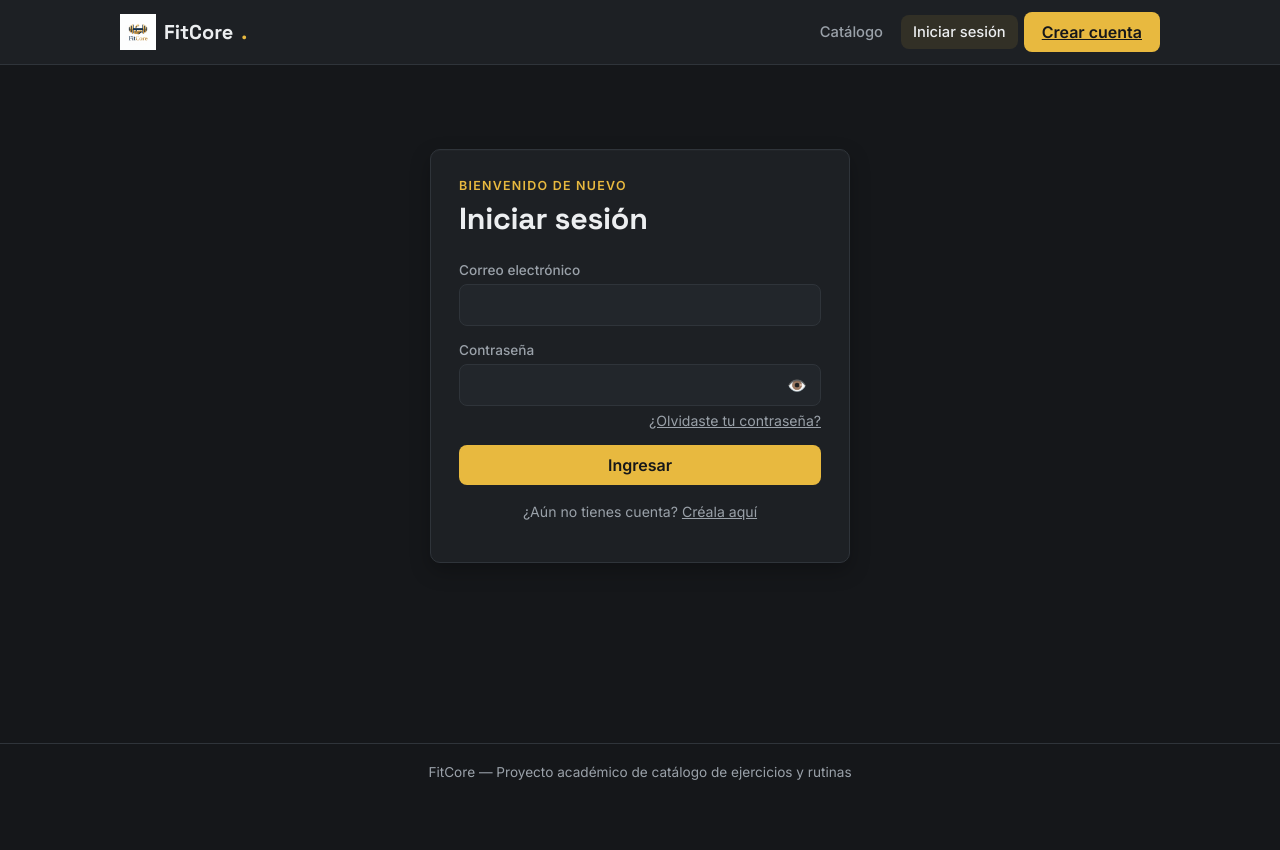
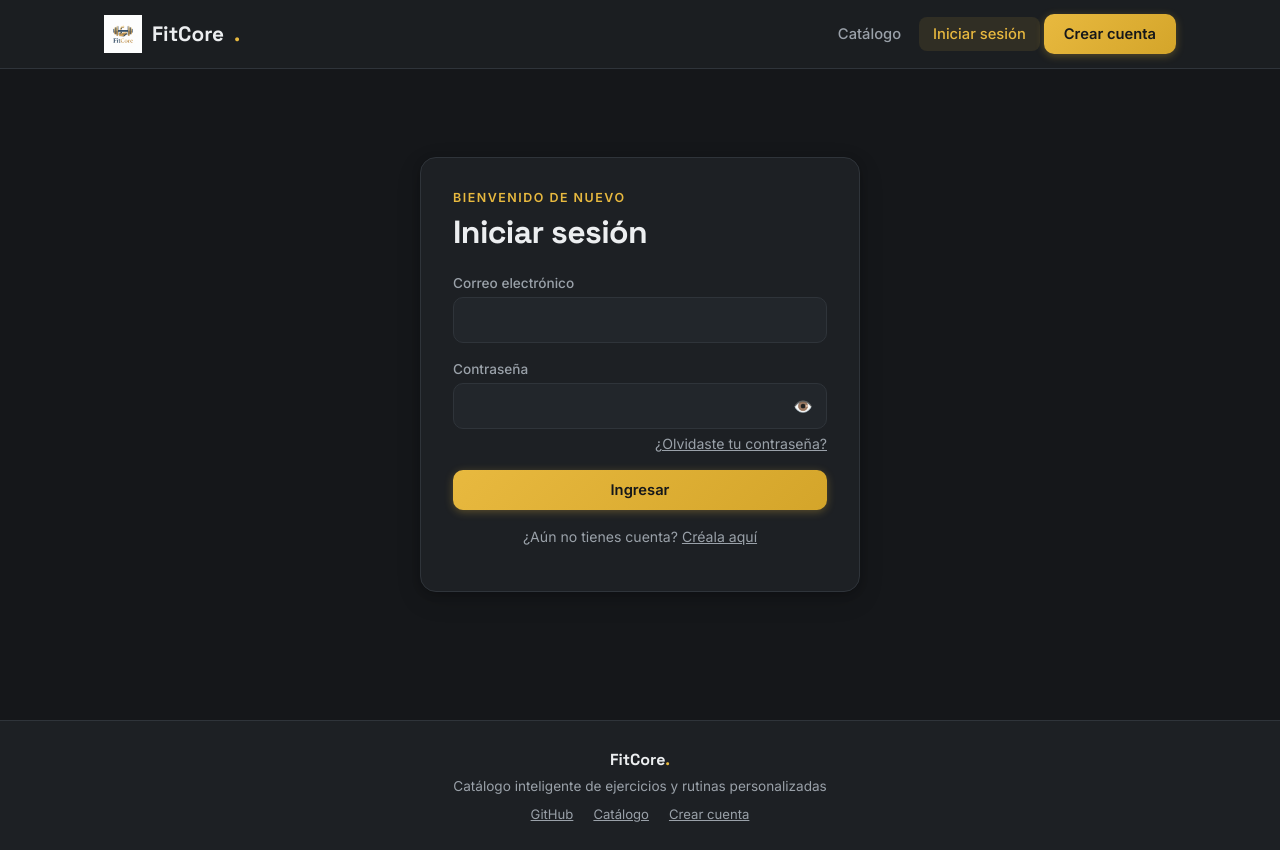
Before and after one commit to alx1621/fitcore, a React (Vite) app in the folder fitcore/frontend/: page /login in a window 1280 px wide. Before the commit the page ends 800 px from the top, so only its background shows below. Built offline with nearby package versions, Linux system fonts and the light colour scheme; no server answers.

Commit message:
Professional polish: improved hero, cards, footer, animations, shadows

```diff
--- a/fitcore/frontend/src/App.jsx
+++ b/fitcore/frontend/src/App.jsx
@@ -62,7 +62,19 @@ export default function App() {
         />
       </Routes>
 
-      <footer className="footer">FitCore — Proyecto académico de catálogo de ejercicios y rutinas</footer>
+      <footer className="footer">
+        <div className="container">
+          <div className="footer-brand">
+            FitCore<span className="footer-accent">.</span>
+          </div>
+          <p style={{ marginTop: 8, marginBottom: 12 }}>Catálogo inteligente de ejercicios y rutinas personalizadas</p>
+          <div className="footer-links">
+            <a href="https://github.com/alx1621/fitcore" target="_blank" rel="noopener noreferrer">GitHub</a>
+            <a href="#catalogo">Catálogo</a>
+            <a href="/registro">Crear cuenta</a>
+          </div>
+        </div>
+      </footer>
     </div>
   );
 }
--- a/fitcore/frontend/src/pages/Catalog.jsx
+++ b/fitcore/frontend/src/pages/Catalog.jsx
@@ -61,6 +61,20 @@ export default function Catalog() {
             <a href="#catalogo" className="btn btn-secondary btn-lg">
               Ver ejercicios
             </a>
+          </div>
+          <div className="hero-stats">
+            <div className="hero-stat">
+              <div className="hero-stat-value">90+</div>
+              <div className="hero-stat-label">Ejercicios</div>
+            </div>
+            <div className="hero-stat">
+              <div className="hero-stat-value">6</div>
+              <div className="hero-stat-label">Categorías</div>
+            </div>
+            <div className="hero-stat">
+              <div className="hero-stat-value">∞</div>
+              <div className="hero-stat-label">Rutinas</div>
+            </div>
           </div>
         </section>
 
--- a/fitcore/frontend/src/styles/global.css
+++ b/fitcore/frontend/src/styles/global.css
@@ -15,8 +15,13 @@
   --font-display: "Space Grotesk", sans-serif;
   --font-body: "Inter", sans-serif;
 
-  --radius: 10px;
-  --shadow-card: 0 1px 0 rgba(255, 255, 255, 0.02) inset, 0 8px 20px rgba(0, 0, 0, 0.25);
+  --radius: 12px;
+  --radius-lg: 16px;
+  --shadow-card: 0 2px 8px rgba(0, 0, 0, 0.2), 0 8px 24px rgba(0, 0, 0, 0.15);
+  --shadow-card-hover: 0 4px 12px rgba(0, 0, 0, 0.3), 0 12px 32px rgba(0, 0, 0, 0.2);
+  --shadow-glow: 0 0 30px rgba(232, 185, 63, 0.15);
+  --transition-fast: 0.2s cubic-bezier(0.4, 0, 0.2, 1);
+  --transition-medium: 0.3s cubic-bezier(0.4, 0, 0.2, 1);
 }
 
 * {
@@ -35,6 +40,7 @@ body {
   color: var(--color-text);
   font-family: var(--font-body);
   -webkit-font-smoothing: antialiased;
+  -moz-osx-font-smoothing: grayscale;
 }
 
 h1,
@@ -42,7 +48,7 @@ h2,
 h3,
 .font-display {
   font-family: var(--font-display);
-  letter-spacing: -0.01em;
+  letter-spacing: -0.02em;
   margin: 0;
 }
 
@@ -75,38 +81,49 @@ a:focus-visible {
 
 .container {
   width: 100%;
-  max-width: 1080px;
+  max-width: 1120px;
   margin: 0 auto;
-  padding: 0 20px;
+  padding: 0 24px;
 }
 
 /* ---------- Navbar ---------- */
 .navbar {
   border-bottom: 1px solid var(--color-border);
-  background: var(--color-bg-elevated);
+  background: rgba(29, 32, 36, 0.85);
+  backdrop-filter: blur(12px);
+  -webkit-backdrop-filter: blur(12px);
+  position: sticky;
+  top: 0;
+  z-index: 100;
 }
 
 .navbar-inner {
   display: flex;
   align-items: center;
   justify-content: space-between;
-  height: 64px;
+  height: 68px;
 }
 
 .brand {
   display: flex;
   align-items: center;
-  gap: 8px;
+  gap: 10px;
   font-family: var(--font-display);
   font-weight: 700;
-  font-size: 1.25rem;
+  font-size: 1.3rem;
   text-decoration: none;
   color: var(--color-text);
+  transition: opacity var(--transition-fast);
+}
+
+.brand:hover {
+  opacity: 0.85;
 }
 
 .brand-logo {
-  height: 36px;
+  height: 38px;
   width: auto;
+  mix-blend-mode: screen;
 }
 
 .brand-dot {
@@ -116,38 +133,39 @@ a:focus-visible {
 .nav-links {
   display: flex;
   align-items: center;
-  gap: 6px;
+  gap: 4px;
 }
 
 .nav-link {
   text-decoration: none;
   color: var(--color-text-dim);
-  padding: 8px 12px;
+  padding: 8px 14px;
   border-radius: 8px;
   font-size: 0.92rem;
   font-weight: 500;
-  transition: color 0.15s, background 0.15s;
+  transition: color var(--transition-fast), background var(--transition-fast);
 }
 
 .nav-link:hover {
   color: var(--color-text);
-  background: rgba(255, 255, 255, 0.04);
+  background: rgba(255, 255, 255, 0.06);
 }
 
 .nav-link.active {
-  color: var(--color-text);
+  color: var(--color-accent);
   background: rgba(232, 185, 63, 0.1);
 }
 
 .badge-role {
-  font-size: 0.72rem;
+  font-size: 0.68rem;
   text-transform: uppercase;
-  letter-spacing: 0.05em;
+  letter-spacing: 0.06em;
   color: var(--color-accent);
   border: 1px solid var(--color-accent-dim);
   padding: 2px 8px;
   border-radius: 100px;
   margin-left: 8px;
+  font-weight: 600;
 }
 
 /* ---------- Buttons ---------- */
@@ -157,24 +175,29 @@ a:focus-visible {
   justify-content: center;
   gap: 8px;
   border: none;
-  border-radius: 8px;
-  padding: 10px 18px;
+  border-radius: 10px;
+  padding: 11px 20px;
   font-weight: 600;
+  font-size: 0.92rem;
   cursor: pointer;
-  transition: transform 0.1s, background 0.15s, opacity 0.15s;
+  transition: all var(--transition-fast);
+  text-decoration: none;
 }
 
 .btn:active {
-  transform: scale(0.98);
+  transform: scale(0.97);
 }
 
 .btn-primary {
-  background: var(--color-accent);
+  background: linear-gradient(135deg, var(--color-accent), #d4a52a);
   color: var(--color-accent-text);
+  box-shadow: 0 2px 8px rgba(232, 185, 63, 0.3);
 }
 
 .btn-primary:hover {
-  background: #f2c65a;
+  background: linear-gradient(135deg, #f2c65a, var(--color-accent));
+  box-shadow: 0 4px 16px rgba(232, 185, 63, 0.4);
+  transform: translateY(-1px);
 }
 
 .btn-secondary {
@@ -185,6 +208,7 @@ a:focus-visible {
 
 .btn-secondary:hover {
   border-color: var(--color-accent-dim);
+  background: var(--color-bg-elevated);
 }
 
 .btn-danger {
@@ -195,6 +219,7 @@ a:focus-visible {
 
 .btn-danger:hover {
   background: rgba(217, 97, 79, 0.1);
+  border-color: var(--color-danger);
 }
 
 .btn-block {
@@ -204,6 +229,7 @@ a:focus-visible {
 .btn:disabled {
   opacity: 0.5;
   cursor: not-allowed;
+  transform: none;
 }
 
 /* ---------- Forms ---------- */
@@ -211,7 +237,7 @@ a:focus-visible {
   display: flex;
   flex-direction: column;
   gap: 6px;
-  margin-bottom: 16px;
+  margin-bottom: 18px;
 }
 
 .field label {
@@ -226,8 +252,16 @@ a:focus-visible {
   background: var(--color-bg-card);
   border: 1px solid var(--color-border);
   color: var(--color-text);
-  border-radius: 8px;
-  padding: 10px 12px;
+  border-radius: 10px;
+  padding: 12px 14px;
+  transition: border-color var(--transition-fast), box-shadow var(--transition-fast);
+}
+
+.field input:focus,
+.field select:focus,
+.field textarea:focus {
+  border-color: var(--color-accent);
+  box-shadow: 0 0 0 3px rgba(232, 185, 63, 0.15);
 }
 
 .field textarea {
@@ -238,15 +272,15 @@ a:focus-visible {
 .form-card {
   background: var(--color-bg-elevated);
   border: 1px solid var(--color-border);
-  border-radius: var(--radius);
-  padding: 28px;
-  max-width: 420px;
+  border-radius: var(--radius-lg);
+  padding: 32px;
+  max-width: 440px;
   margin: 48px auto;
   box-shadow: var(--shadow-card);
 }
 
 .form-card-wide {
-  max-width: 640px;
+  max-width: 660px;
 }
 
 .error-text {
@@ -262,8 +296,20 @@ a:focus-visible {
 
 /* ---------- Page layout ---------- */
 .page {
-  padding: 36px 0 80px;
+  padding: 40px 0 80px;
   flex: 1;
+  animation: fadeIn 0.3s ease-out;
+}
+
+@keyframes fadeIn {
+  from {
+    opacity: 0;
+    transform: translateY(8px);
+  }
+  to {
+    opacity: 1;
+    transform: translateY(0);
+  }
 }
 
 .page-header {
@@ -271,7 +317,7 @@ a:focus-visible {
   align-items: flex-end;
   justify-content: space-between;
   gap: 16px;
-  margin-bottom: 28px;
+  margin-bottom: 32px;
   flex-wrap: wrap;
 }
 
@@ -279,20 +325,23 @@ a:focus-visible {
   color: var(--color-accent);
   font-size: 0.78rem;
   text-transform: uppercase;
-  letter-spacing: 0.1em;
+  letter-spacing: 0.12em;
   font-weight: 600;
-  margin-bottom: 6px;
+  margin-bottom: 8px;
   display: block;
 }
 
 .page-title {
-  font-size: 1.9rem;
+  font-size: 2rem;
+  font-weight: 700;
+  line-height: 1.2;
 }
 
 .page-subtitle {
   color: var(--color-text-dim);
-  margin-top: 6px;
-  max-width: 60ch;
+  margin-top: 8px;
+  max-width: 56ch;
+  line-height: 1.6;
 }
 
 /* ---------- Filters ---------- */
@@ -300,7 +349,7 @@ a:focus-visible {
   display: flex;
   gap: 10px;
   flex-wrap: wrap;
-  margin-bottom: 24px;
+  margin-bottom: 28px;
   align-items: center;
 }
 
@@ -309,37 +358,45 @@ a:focus-visible {
   background: var(--color-bg-card);
   border: 1px solid var(--color-border);
   color: var(--color-text);
-  border-radius: 8px;
-  padding: 9px 12px;
+  border-radius: 10px;
+  padding: 10px 14px;
+  transition: border-color var(--transition-fast);
+}
+
+.filters-bar select:focus,
+.filters-bar input:focus {
+  border-color: var(--color-accent);
 }
 
 .filters-bar input[type="search"] {
   flex: 1;
-  min-width: 180px;
+  min-width: 200px;
 }
 
 /* ---------- Exercise grid & cards ---------- */
 .exercise-grid {
   display: grid;
-  grid-template-columns: repeat(auto-fill, minmax(240px, 1fr));
-  gap: 16px;
+  grid-template-columns: repeat(auto-fill, minmax(260px, 1fr));
+  gap: 20px;
 }
 
 .exercise-card {
   background: var(--color-bg-card);
   border: 1px solid var(--color-border);
-  border-radius: var(--radius);
+  border-radius: var(--radius-lg);
   overflow: hidden;
   text-decoration: none;
   color: var(--color-text);
   display: flex;
   flex-direction: column;
-  transition: border-color 0.15s, transform 0.15s;
+  transition: all var(--transition-medium);
+  box-shadow: 0 2px 8px rgba(0, 0, 0, 0.15);
 }
 
 .exercise-card:hover {
   border-color: var(--color-accent-dim);
-  transform: translateY(-2px);
+  transform: translateY(-4px);
+  box-shadow: var(--shadow-card-hover), var(--shadow-glow);
 }
 
 .exercise-card-image {
@@ -348,21 +405,27 @@ a:focus-visible {
   background-repeat: no-repeat;
   background-position: center;
   background-color: var(--color-bg-elevated);
-  padding: 8px;
+  padding: 12px;
+  transition: transform var(--transition-medium);
+}
+
+.exercise-card:hover .exercise-card-image {
+  transform: scale(1.02);
 }
 
 .exercise-card-body {
-  padding: 14px 16px 18px;
+  padding: 16px 18px 20px;
   display: flex;
   flex-direction: column;
-  gap: 8px;
+  gap: 10px;
   flex: 1;
 }
 
 .exercise-card-title {
   font-family: var(--font-display);
   font-weight: 600;
-  font-size: 1.05rem;
+  font-size: 1.08rem;
+  line-height: 1.3;
 }
 
 .tag-row {
@@ -373,22 +436,24 @@ a:focus-visible {
 
 .tag {
   font-size: 0.72rem;
-  padding: 3px 9px;
+  padding: 4px 10px;
   border-radius: 100px;
   background: rgba(255, 255, 255, 0.05);
   color: var(--color-text-dim);
   border: 1px solid var(--color-border);
+  font-weight: 500;
 }
 
 .tag-accent {
   color: var(--color-accent);
   border-color: var(--color-accent-dim);
+  background: rgba(232, 185, 63, 0.08);
 }
 
 .empty-state {
   border: 1px dashed var(--color-border);
-  border-radius: var(--radius);
-  padding: 48px 24px;
+  border-radius: var(--radius-lg);
+  padding: 56px 24px;
   text-align: center;
   color: var(--color-text-dim);
 }
@@ -397,7 +462,8 @@ a:focus-visible {
 .detail-layout {
   display: grid;
   grid-template-columns: 1.1fr 1fr;
-  gap: 32px;
+  gap: 40px;
+  align-items: start;
 }
 
 @media (max-width: 760px) {
@@ -408,32 +474,34 @@ a:focus-visible {
 
 .detail-image {
   width: 100%;
-  max-width: 400px;
+  max-width: 420px;
   aspect-ratio: 1 / 1;
   object-fit: contain;
-  border-radius: var(--radius);
+  border-radius: var(--radius-lg);
   background: var(--color-bg-card);
   border: 1px solid var(--color-border);
   margin: 0 auto;
   display: block;
+  box-shadow: var(--shadow-card);
 }
 
 .image-toggle {
   display: flex;
   gap: 8px;
-  margin-bottom: 12px;
+  margin-bottom: 16px;
   justify-content: center;
 }
 
 .image-toggle-btn {
-  padding: 6px 14px;
+  padding: 8px 18px;
   border-radius: 100px;
   border: 1px solid var(--color-border);
   background: var(--color-bg-elevated);
   color: var(--color-text-dim);
-  font-size: 0.8rem;
+  font-size: 0.85rem;
   cursor: pointer;
-  transition: all 0.15s;
+  transition: all var(--transition-fast);
+  font-weight: 500;
 }
 
 .image-toggle-btn:hover {
@@ -450,10 +518,10 @@ a:focus-visible {
 .instructions-block {
   background: var(--color-bg-elevated);
   border: 1px solid var(--color-border);
-  border-radius: var(--radius);
-  padding: 20px;
-  margin-top: 16px;
-  line-height: 1.6;
+  border-radius: var(--radius-lg);
+  padding: 24px;
+  margin-top: 20px;
+  line-height: 1.7;
 }
 
 /* ---------- Routines ---------- */
@@ -467,16 +535,18 @@ a:focus-visible {
   background: var(--color-bg-card);
   border: 1px solid var(--color-border);
   border-radius: var(--radius);
-  padding: 16px 20px;
+  padding: 18px 22px;
   display: flex;
   align-items: center;
   justify-content: space-between;
   text-decoration: none;
   color: var(--color-text);
+  transition: all var(--transition-fast);
 }
 
 .routine-row:hover {
   border-color: var(--color-accent-dim);
+  transform: translateX(4px);
 }
 
 .routine-row-count {
@@ -487,10 +557,10 @@ a:focus-visible {
 
 .routine-exercise-row {
   display: grid;
-  grid-template-columns: 32px 1fr auto auto;
+  grid-template-columns: 36px 1fr auto auto;
   align-items: center;
-  gap: 14px;
-  padding: 12px 0;
+  gap: 16px;
+  padding: 14px 0;
   border-bottom: 1px solid var(--color-border);
 }
 
@@ -515,7 +585,7 @@ a:focus-visible {
 .add-exercise-row {
   display: flex;
   gap: 10px;
-  margin-top: 18px;
+  margin-top: 20px;
   flex-wrap: wrap;
 }
 
@@ -525,8 +595,8 @@ a:focus-visible {
   background: var(--color-bg-card);
   border: 1px solid var(--color-border);
   color: var(--color-text);
-  border-radius: 8px;
-  padding: 9px 12px;
+  border-radius: 10px;
+  padding: 10px 14px;
 }
 
 /* ---------- Misc ---------- */
@@ -538,13 +608,13 @@ a:focus-visible {
 .section-divider {
   border: none;
   border-top: 1px solid var(--color-border);
-  margin: 32px 0;
+  margin: 36px 0;
 }
 
 .loading-text,
 .error-banner {
   color: var(--color-text-dim);
-  padding: 40px 0;
+  padding: 48px 0;
   text-align: center;
 }
 
@@ -552,58 +622,141 @@ a:focus-visible {
   color: var(--color-danger);
 }
 
+/* ---------- Footer ---------- */
 .footer {
   border-top: 1px solid var(--color-border);
-  padding: 20px 0;
+  padding: 28px 0;
   color: var(--color-text-dim);
   font-size: 0.85rem;
   text-align: center;
+  background: var(--color-bg-elevated);
+}
+
+.footer-brand {
+  font-family: var(--font-display);
+  font-weight: 700;
+  color: var(--color-text);
+  font-size: 1rem;
+}
+
+.footer-accent {
+  color: var(--color-accent);
+}
+
+.footer-links {
+  display: flex;
+  gap: 20px;
+  justify-content: center;
+  margin-top: 12px;
+}
+
+.footer-links a {
+  color: var(--color-text-dim);
+  font-size: 0.82rem;
+  transition: color var(--transition-fast);
+}
+
+.footer-links a:hover {
+  color: var(--color-accent);
 }
 
 /* ---------- Hero Section ---------- */
 .hero {
   text-align: center;
-  padding: 48px 0 32px;
+  padding: 56px 0 40px;
+  position: relative;
+  overflow: hidden;
+}
+
+.hero::before {
+  content: "";
+  position: absolute;
+  top: 0;
+  left: 50%;
+  transform: translateX(-50%);
+  width: 600px;
+  height: 600px;
+  background: radial-gradient(circle, rgba(232, 185, 63, 0.08) 0%, transparent 70%);
+  pointer-events: none;
 }
 
 .hero-logo {
-  height: 120px;
+  height: 130px;
   width: auto;
-  margin-bottom: 24px;
-  filter: drop-shadow(0 4px 20px rgba(232, 185, 63, 0.2));
+  margin-bottom: 28px;
+  filter: drop-shadow(0 4px 24px rgba(232, 185, 63, 0.25));
+  animation: float 4s ease-in-out infinite;
+}
+
+@keyframes float {
+  0%, 100% {
+    transform: translateY(0);
+  }
+  50% {
+    transform: translateY(-8px);
+  }
 }
 
 .hero-title {
-  font-size: 2.8rem;
+  font-size: 3rem;
   font-weight: 700;
   line-height: 1.15;
-  margin-bottom: 16px;
+  margin-bottom: 18px;
+  letter-spacing: -0.03em;
 }
 
 .hero-accent {
   color: var(--color-accent);
+  text-shadow: 0 0 40px rgba(232, 185, 63, 0.3);
 }
 
 .hero-subtitle {
   font-size: 1.15rem;
   color: var(--color-text-dim);
-  max-width: 540px;
-  margin: 0 auto 28px;
-  line-height: 1.6;
+  max-width: 520px;
+  margin: 0 auto 32px;
+  line-height: 1.7;
 }
 
 .hero-actions {
   display: flex;
-  gap: 12px;
+  gap: 14px;
   justify-content: center;
   flex-wrap: wrap;
 }
 
+.hero-stats {
+  display: flex;
+  gap: 40px;
+  justify-content: center;
+  margin-top: 40px;
+  flex-wrap: wrap;
+}
+
+.hero-stat {
+  text-align: center;
+}
+
+.hero-stat-value {
+  font-family: var(--font-display);
+  font-size: 2rem;
+  font-weight: 700;
+  color: var(--color-accent);
+  line-height: 1;
+}
+
+.hero-stat-label {
+  font-size: 0.85rem;
+  color: var(--color-text-dim);
+  margin-top: 4px;
+}
+
 .btn-lg {
-  padding: 14px 28px;
+  padding: 14px 32px;
   font-size: 1rem;
   border-radius: 12px;
 }
+
 /* ---------- Password field with show/hide toggle ---------- */
 .password-field-wrapper {
   position: relative;
@@ -628,24 +781,26 @@ a:focus-visible {
   align-items: center;
   justify-content: center;
   border-radius: 6px;
+  transition: all var(--transition-fast);
 }
 
 .password-toggle-btn:hover {
   color: var(--color-text);
   background: rgba(255, 255, 255, 0.06);
 }
+
 /* ---------- Spinner ---------- */
 .spinner-wrap {
   display: flex;
   align-items: center;
   justify-content: center;
   gap: 12px;
-  padding: 48px 0;
+  padding: 56px 0;
 }
 
 .spinner {
-  width: 22px;
-  height: 22px;
+  width: 24px;
+  height: 24px;
   border: 3px solid var(--color-border);
   border-top-color: var(--color-accent);
   border-radius: 50%;
@@ -663,22 +818,36 @@ a:focus-visible {
 .modal-overlay {
   position: fixed;
   inset: 0;
-  background: rgba(0, 0, 0, 0.6);
+  background: rgba(0, 0, 0, 0.7);
+  backdrop-filter: blur(4px);
   display: flex;
   align-items: center;
   justify-content: center;
   z-index: 100;
   padding: 20px;
+  animation: fadeIn 0.2s ease-out;
 }
 
 .modal-card {
   background: var(--color-bg-elevated);
   border: 1px solid var(--color-border);
-  border-radius: var(--radius);
-  padding: 26px;
-  max-width: 420px;
+  border-radius: var(--radius-lg);
+  padding: 28px;
+  max-width: 440px;
   width: 100%;
-  box-shadow: var(--shadow-card);
+  box-shadow: 0 16px 48px rgba(0, 0, 0, 0.4);
+  animation: slideUp 0.25s ease-out;
+}
+
+@keyframes slideUp {
+  from {
+    opacity: 0;
+    transform: translateY(16px);
+  }
+  to {
+    opacity: 1;
+    transform: translateY(0);
+  }
 }
 
 /* ---------- Inline sets/reps editing ---------- */
@@ -689,19 +858,21 @@ a:focus-visible {
 }
 
 .sets-reps-input {
-  width: 46px;
+  width: 48px;
   background: var(--color-bg-card);
   border: 1px solid var(--color-border);
   color: var(--color-text);
-  border-radius: 6px;
-  padding: 5px 4px;
+  border-radius: 8px;
+  padding: 6px 4px;
   text-align: center;
   font-family: var(--font-display);
-  font-size: 0.9rem;
+  font-size: 0.92rem;
+  transition: border-color var(--transition-fast);
 }
 
 .sets-reps-input:focus-visible {
   border-color: var(--color-accent);
+  box-shadow: 0 0 0 3px rgba(232, 185, 63, 0.15);
 }
 
 /* ---------- Filters clear button ---------- */
@@ -709,11 +880,12 @@ a:focus-visible {
   background: none;
   border: 1px solid var(--color-border);
   color: var(--color-text-dim);
-  border-radius: 8px;
-  padding: 9px 14px;
+  border-radius: 10px;
+  padding: 10px 16px;
   cursor: pointer;
   font-size: 0.88rem;
   white-space: nowrap;
+  transition: all var(--transition-fast);
 }
 
 .filters-clear-btn:hover {
@@ -736,11 +908,11 @@ a:focus-visible {
 
 .hamburger span {
   display: block;
-  width: 22px;
+  width: 24px;
   height: 2px;
   background: var(--color-text);
   border-radius: 2px;
-  transition: transform 0.25s, opacity 0.25s;
+  transition: transform 0.3s, opacity 0.3s;
 }
 
 .hamburger.open span:nth-child(1) {
@@ -772,10 +944,11 @@ a:focus-visible {
     flex-direction: column;
     align-items: center;
     justify-content: center;
-    gap: 12px;
+    gap: 14px;
     z-index: 150;
     padding: 80px 24px 40px;
     overflow-y: auto;
+    animation: fadeIn 0.2s ease-out;
   }
 
   .nav-links.open {
@@ -783,8 +956,8 @@ a:focus-visible {
   }
 
   .nav-link {
-    font-size: 1.15rem;
-    padding: 12px 20px;
+    font-size: 1.2rem;
+    padding: 14px 24px;
     width: 100%;
     text-align: center;
   }
@@ -809,11 +982,11 @@ a:focus-visible {
   }
 
   .page-title {
-    font-size: 1.5rem;
+    font-size: 1.6rem;
   }
 
   .page-subtitle {
-    font-size: 0.9rem;
+    font-size: 0.92rem;
   }
 
   /* Filters */
@@ -834,12 +1007,12 @@ a:focus-visible {
 
   /* Exercise grid */
   .exercise-grid {
-    grid-template-columns: repeat(auto-fill, minmax(160px, 1fr));
+    grid-template-columns: repeat(2, 1fr);
     gap: 12px;
   }
 
   .exercise-card-image {
-    height: 140px;
+    height: 130px;
   }
 
   .exercise-card-body {
@@ -848,18 +1021,18 @@ a:focus-visible {
   }
 
   .exercise-card-title {
-    font-size: 0.95rem;
+    font-size: 0.9rem;
   }
 
   .tag {
-    font-size: 0.68rem;
-    padding: 2px 7px;
+    font-size: 0.65rem;
+    padding: 2px 6px;
   }
 
   /* Detail page */
   .detail-layout {
     grid-template-columns: 1fr;
-    gap: 20px;
+    gap: 24px;
   }
 
   .detail-image {
@@ -868,26 +1041,26 @@ a:focus-visible {
   }
 
   .instructions-block {
-    padding: 16px;
+    padding: 18px;
     font-size: 0.92rem;
   }
 
   /* Form cards */
   .form-card {
     margin: 24px 16px;
-    padding: 20px;
+    padding: 24px;
   }
 
   /* Routines */
   .routine-row {
-    padding: 14px 16px;
+    padding: 16px;
     flex-direction: column;
     align-items: flex-start;
     gap: 8px;
   }
 
   .routine-exercise-row {
-    grid-template-columns: 28px 1fr auto;
+    grid-template-columns: 28px 1fr;
     gap: 10px;
     padding: 10px 0;
   }
@@ -919,7 +1092,7 @@ a:focus-visible {
   /* Modal */
   .modal-card {
     margin: 16px;
-    padding: 20px;
+    padding: 24px;
   }
 
   /* Routine detail - sets/reps */
@@ -945,22 +1118,32 @@ a:focus-visible {
 
   /* Footer */
   .footer {
-    font-size: 0.78rem;
-    padding: 16px 0;
+    font-size: 0.8rem;
+    padding: 20px 0;
+  }
+
+  .footer-links {
+    flex-direction: column;
+    gap: 8px;
   }
 
   /* Hero */
   .hero {
-    padding: 32px 0 24px;
+    padding: 36px 0 28px;
+  }
+
+  .hero::before {
+    width: 300px;
+    height: 300px;
   }
 
   .hero-logo {
-    height: 80px;
-    margin-bottom: 16px;
+    height: 90px;
+    margin-bottom: 20px;
   }
 
   .hero-title {
-    font-size: 1.8rem;
+    font-size: 2rem;
   }
 
   .hero-subtitle {
@@ -978,7 +1161,15 @@ a:focus-visible {
     max-width: 280px;
   }
 
+  .hero-stats {
+    gap: 24px;
+  }
+
+  .hero-stat-value {
+    font-size: 1.6rem;
+  }
+
   .brand-logo {
-    height: 28px;
+    height: 30px;
   }
 }
```
